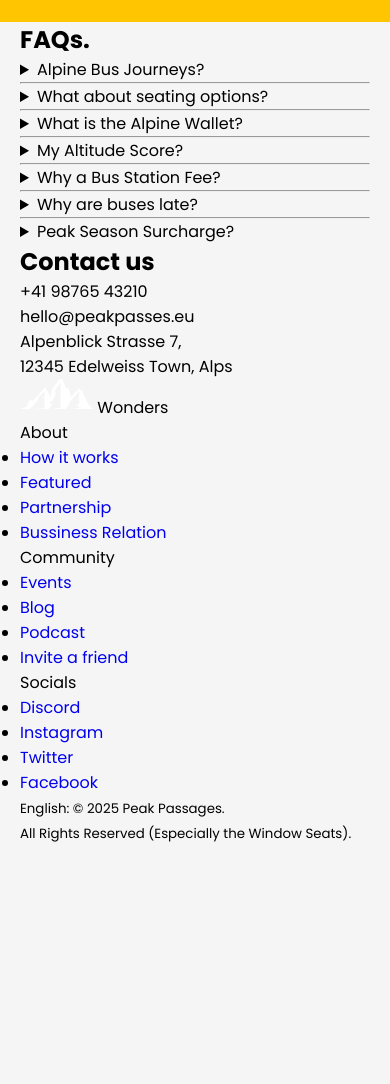
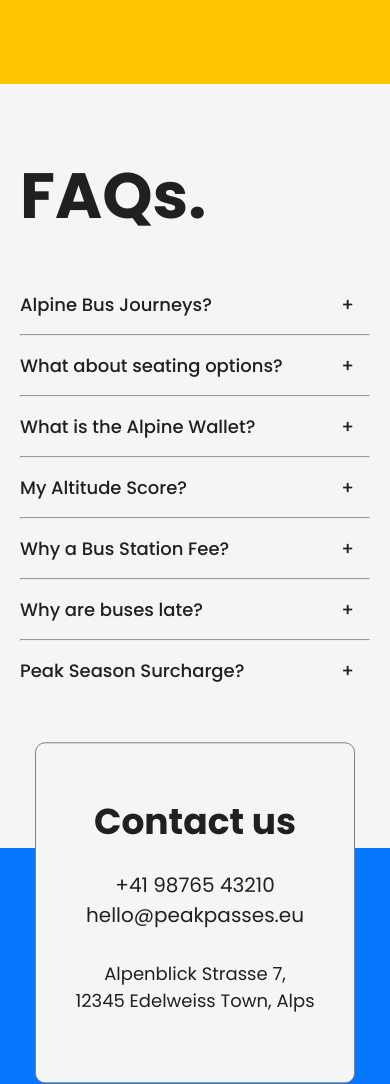
Before and after one commit to LiubovS-coder/wonders-landing, a plain HTML site: page index.html in a window 390 px wide. Shown: the part 3780-4864 px from the top of the page. Before the commit the page ends 4625 px from the top, so only its background shows below. Drawn offline with Linux system fonts and the light colour scheme.

Commit message:
update: updating html and css files

```diff
--- a/style.css
+++ b/style.css
@@ -3,6 +3,7 @@
 :root {
     --primary-text-color: #202020;
     --secondary-text-color: #90A3BF;
+    --tertiary-text-color: #FFFFFF;
     --primary-bg: #0578FF;
     --secondary-bg: #FFC501;
 }
@@ -16,6 +17,7 @@
 
 body {
     background-color: #F5F5F5;
+    color: var(--primary-text-color);
 }
 
 .container {
@@ -50,7 +52,6 @@ body {
 
 .header-logo-name {
     font-size: 2.125rem;
-    color: var(--primary-text-color);
 }
 
 .header-nav {
@@ -153,12 +154,10 @@ body {
 }
 .tickets-and-name-container {
     h1 {
-        h1 {
-            font-size: 4rem;
-            font-weight: 700;
-            padding-top: 128px;
-            padding-bottom: 24px;
-        }
+        font-size: 4rem;
+        font-weight: 700;
+        padding-top: 128px;
+        padding-bottom: 24px;
     }
 }
 
@@ -445,6 +444,7 @@ body {
 
 .apps-and-name-container {
     margin: 0 auto;
+    padding-inline: 0;
     /*width: 863px;*/
     /*height: 462px;*/
     h1 {
@@ -479,9 +479,9 @@ body {
 }
 
 @media screen and (max-width: 768px) {
-    .app-container {
-        height: 509px;
-    }
+    /*.app-container {*/
+    /*    height: 509px;*/
+    /*}*/
 
     .apps-and-name-container h1 {
         font-size: 2.5rem;
@@ -506,21 +506,12 @@ body {
 }
 
 @media screen and (max-width: 494px) {
-    .app-container {
-        height: 400px;
-    }
-
     .apps-and-name-container h1 {
             font-size: 2rem;
             padding-bottom: 30px;
     }
 
     .app-icons-container {
-        /*display: flex;*/
-        /*!*flex-direction: column;*!*/
-        /*justify-content: space-between;*/
-        /*align-items: center;*/
-        /*gap: 30px;*/
 
         .app1 {
             width: 168px;
@@ -536,8 +527,6 @@ body {
             width: 148px;
             height: 50px;
         }
-        /*height: 210px;*/
-        /*width: 189px;*/
     }
 
     .app-icons-row1 {
@@ -555,3 +544,212 @@ body {
         gap: 30px;
     }
 }
+
+/*SECTION 5 - FAQs*/
+.faqs-container {
+    padding-inline: 0;
+    padding: 128px 113px;
+    padding-bottom: 236px;
+    /*max-width: 1086px;*/
+    /*margin: 128px 177px;*/
+    h1 {
+        font-size: 4rem;
+        font-weight: 700;
+        /*padding-top: 128px;*/
+        padding-bottom: 40px;
+    }
+    summary {
+        font-size: 1.125rem;
+        font-weight: 500;
+        padding-top: 16px;
+        padding-bottom: 16px;
+        color: var(--primary-text-color);
+        transition: color 0.2s cubic-bezier(0, 0, 0.2, 1);
+    }
+    summary:hover {
+        cursor: pointer;
+        color: var(--primary-bg);
+    }
+    summary::marker {
+        content: '';
+    }
+    summary::after {
+        content: '+';
+        position: relative;
+        float: right;
+        right: 1rem;
+    }
+    details[open] > summary::after {
+        content: '+';
+        transform: rotate(45deg);
+    }
+    p {
+        font-size: 1rem;
+        font-weight: 400;
+        padding-top: 16px;
+        padding-bottom: 16px;
+    }
+}
+
+@media screen and (max-width: 768px) {
+    .faqs-container {
+        padding: 128px 0;
+        padding-bottom: 236px;
+    }
+}
+
+@media screen and (max-width: 500px) {
+    .faqs-container {
+        padding: 64px 0;
+        padding-bottom: 148px;
+        h1 {
+            padding-bottom: 32px;
+        }
+    }
+}
+
+/*FOOTER - CONTACTS*/
+.no-padding .container {
+    padding-inline: 0;
+}
+.contacts {
+    position: relative;
+}
+.contacts-container {
+    background-color: #F5F5F5;
+    width: 640px;
+    height: 397px;
+    padding: 51px 30px 60px;
+    border: 1px solid grey;
+    border-radius: 10px;
+    position: absolute;
+    top: 50%;
+    left: 50%;
+    transform: translate(-50%, -31%);
+    text-align: center;
+    h1 {
+        font-size: 4rem;
+        font-weight: 700;
+        padding-bottom: 21px;
+    }
+    .phone-number,
+    .email {
+        font-size: 1.75rem;
+        font-weight: 400;
+    }
+    .address {
+        font-size: 1.125rem;
+        font-weight: 400;
+        padding-top: 30px;
+    }
+}
+
+@media screen and (max-width: 768px){
+    .contacts-container {
+        width: 464px;
+        height: 397px;
+    }
+}
+
+@media screen and (max-width: 500px) {
+    .contacts-container {
+        width: 320px;
+        height: 341px;
+        h1 {
+            font-size: 2.25rem;
+        }
+        .phone-number,
+        .email {
+            font-size: 1.25rem;
+        }
+    }
+}
+
+/*FOOTER*/
+.footer-container {
+    background-color: var(--primary-bg);
+    padding-top: 468px;
+}
+
+.footer-nav-container {
+    display: flex;
+    align-items: flex-start;
+    justify-content: space-between;
+    gap: 96px;
+}
+
+.footer-logo-image-and-name {
+    display: flex;
+    align-items: center;
+    gap: 15px;
+}
+.footer-logo-image {
+    width: 73px;
+}
+
+.footer-logo-name {
+    font-size: 2.125rem;
+    color: var(--tertiary-text-color);
+    font-weight: 400;
+}
+
+.footer-nav {
+    display: flex;
+    gap: 32px;
+    align-items: flex-start;
+    color: var(--tertiary-text-color);
+    ul {
+        font-size: 1.25rem;
+        font-weight: 600;
+        width: 192px;
+        height: 244px;
+        margin-bottom: 0;
+        li {
+            margin-bottom: 24px;
+            font-size: 1rem;
+            font-weight: 500;
+        }
+        li:first-child {
+            margin-top: 32px;
+        }
+        li:last-child {
+            margin-bottom: 0;
+        }
+        li::marker {
+            content: '';
+        }
+    }
+    a {
+        color: var(--tertiary-text-color);
+        transition: color 0.2s cubic-bezier(0, 0, 0.2, 1);
+    }
+    a:hover {
+        color: var(--primary-bg);
+    }
+}
+
+.copyright {
+    display: block;
+    font-size: 1rem;
+    color: var(--tertiary-text-color);
+    font-weight: 600;
+    padding-top: 40px;
+    padding-bottom: 76px;
+}
+
+@media screen and (max-width: 945px) {
+    .footer-nav-container {
+        flex-direction: column;
+        gap: 40px;
+    }
+}
+
+@media screen and (max-width: 600px) {
+    .footer-nav {
+        flex-wrap: wrap;
+    }
+    ul {
+        width: 140px;
+        height: 188px;
+    }
+}
```
